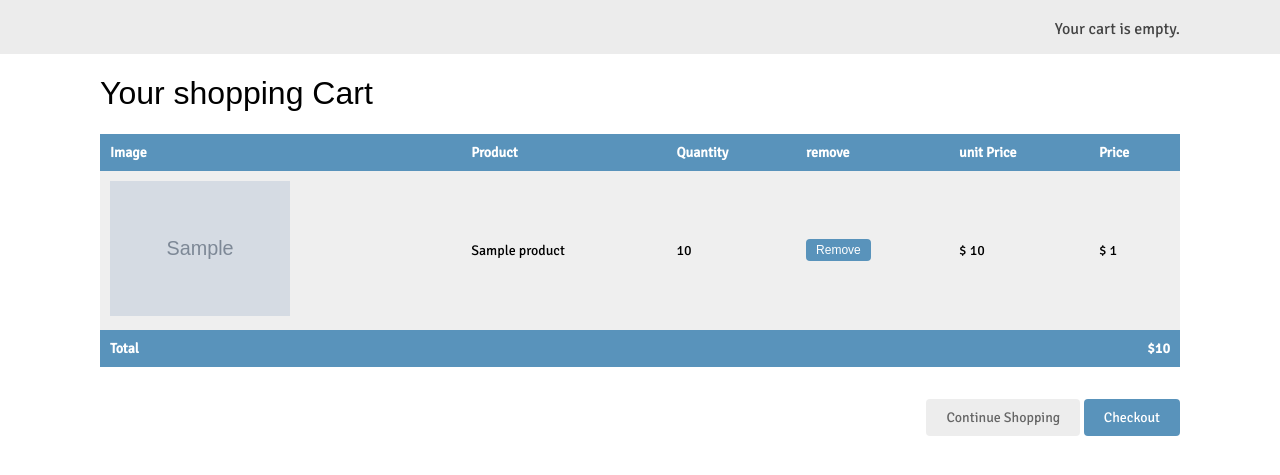
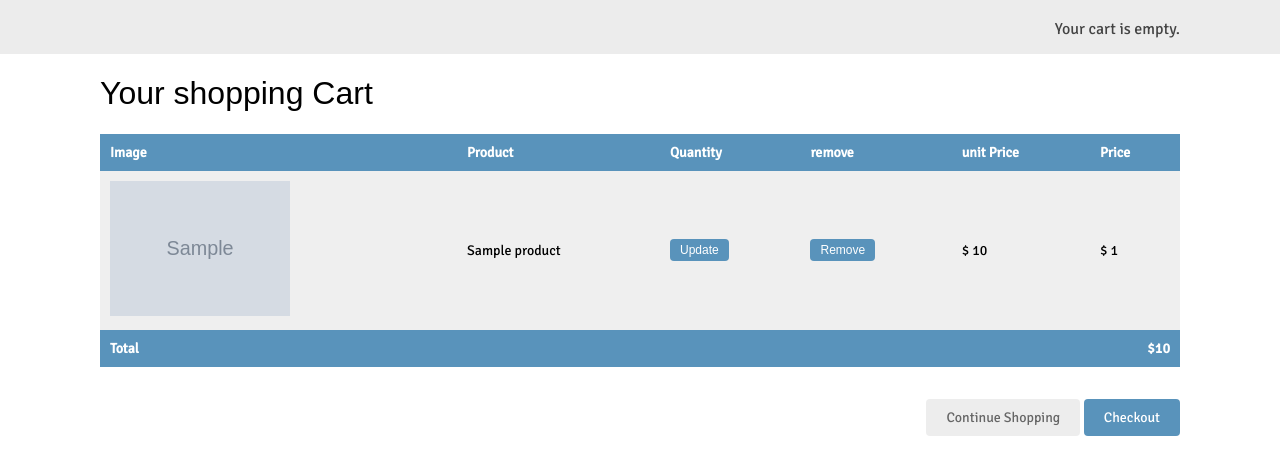
Before and after one commit to alxayeed/full-featured-online-shop, a Django app: template cart/templates/cart/details.html in a window 1280 px wide. Shown: the part 46-521 px from the top of the page. Run offline with Django 3.2, Linux system fonts and the light colour scheme; the template is opened without the code that fills it: most values are stand-ins (such as "Sample title", 1, 10 or a date in 2020); grey boxes marked "Sample" are stand-in pictures; some web fonts are replaced.

Commit message:
update cart feature added

```diff
--- a/cart/templates/cart/details.html
+++ b/cart/templates/cart/details.html
@@ -27,7 +27,14 @@
                 </a>
             </td>
             <td>{{ product.name }}</td>
-            <td> {{ item.quantity }} </td>
+            <td>
+                <form action="{% url 'cart:add_cart' product.id %}" method="POST">
+                    {{ item.update_quantity_form.quantity }}
+                    {{ item.update_quantity_form.override }}
+                    <input type="submit" value="Update">
+                    {% csrf_token %}
+                </form>
+            </td>
             <td>
                 <form action="{% url 'cart:remove_cart' product.id %}" method="POST">
                     <input type="submit" value="Remove">
--- a/cart/views.py
+++ b/cart/views.py
@@ -38,4 +38,9 @@
     method for showing details of the cart
     '''
     cart = Cart(request)
+    for item in cart:
+        item['update_quantity_form'] = CarAddProductForm(initial={
+            'quantity': item['quantity'],
+            'override': True
+        })
     return render(request, 'cart/details.html', {'cart': cart})
```
Also changed, not shown: db.sqlite3.
